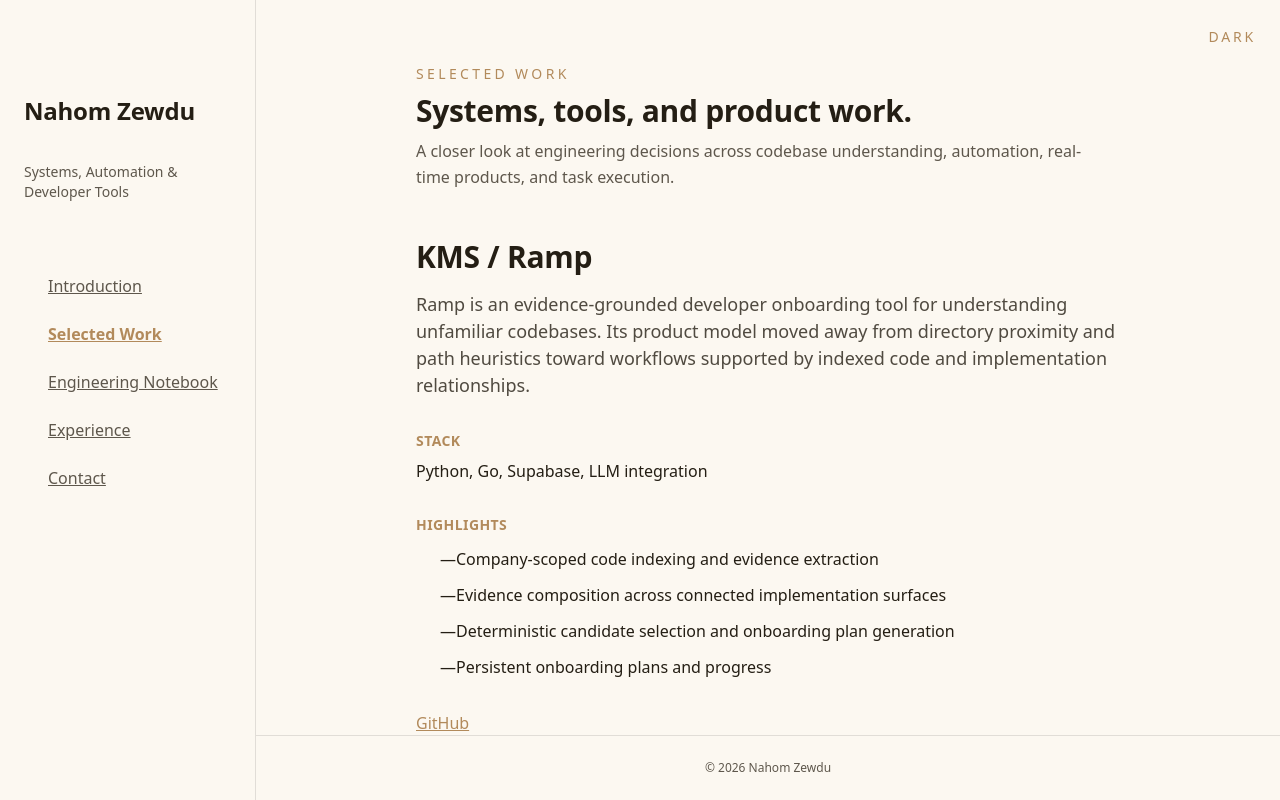
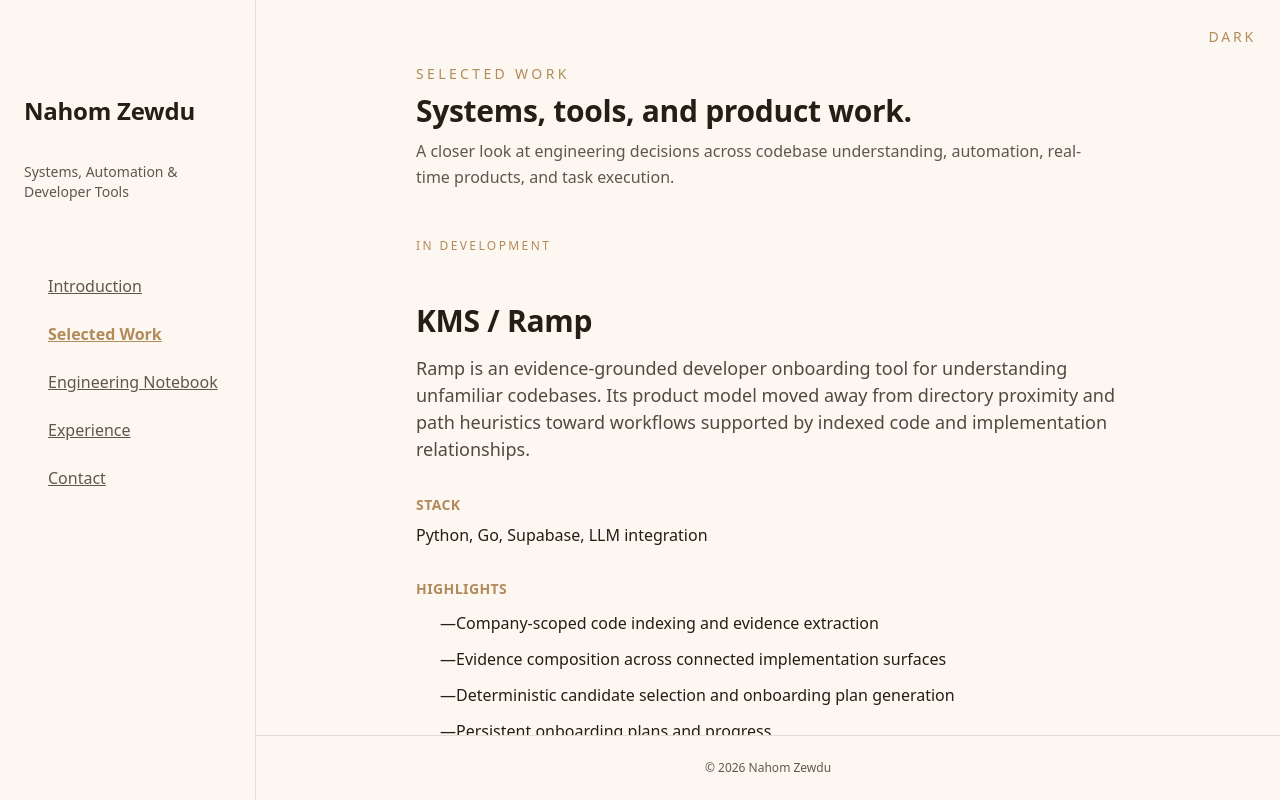
Before and after one commit to nahom-zewdu/my-portfolio, a Next.js app: page /current-work in a window 1280 px wide. Built offline with nearby package versions, Linux system fonts and the light colour scheme.

Commit message:
Add status prop to ProjectStudy component

```diff
--- a/src/components/notebook/ProjectStudy.tsx
+++ b/src/components/notebook/ProjectStudy.tsx
@@ -3,6 +3,7 @@ import Link from "next/link";
 
 interface ProjectStudyProps {
   title: string;
+  status?: string;
   overview: string;
   highlights: string[];
   stack?: string[];
@@ -13,6 +14,7 @@ interface ProjectStudyProps {
 
 export default function ProjectStudy({
   title,
+  status,
   overview,
   highlights,
   stack,
@@ -22,6 +24,9 @@ export default function ProjectStudy({
 }: ProjectStudyProps) {
   return (
     <article className="mb-12 pb-12 border-b border-border last:border-b-0 last:mb-0 last:pb-0">
+      {status && (
+        <p className="mb-3 text-xs uppercase tracking-[0.2em] text-accent">{status}</p>
+      )}
       <h2 className="text-3xl font-bold leading-tight mb-4">{title}</h2>
 
       <p className="text-lg text-foreground/80 mb-8 leading-normal">{overview}</p>
```
